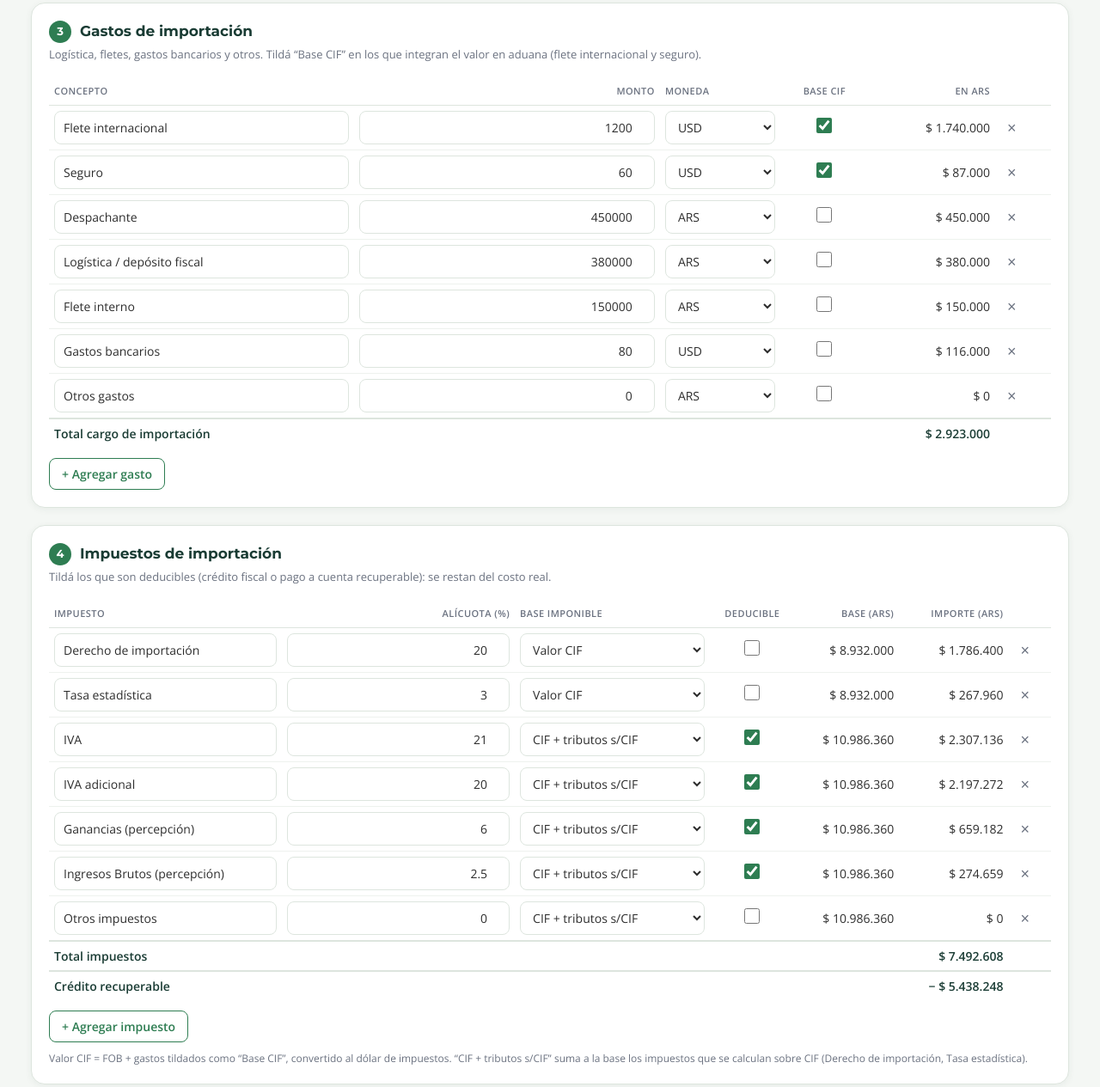
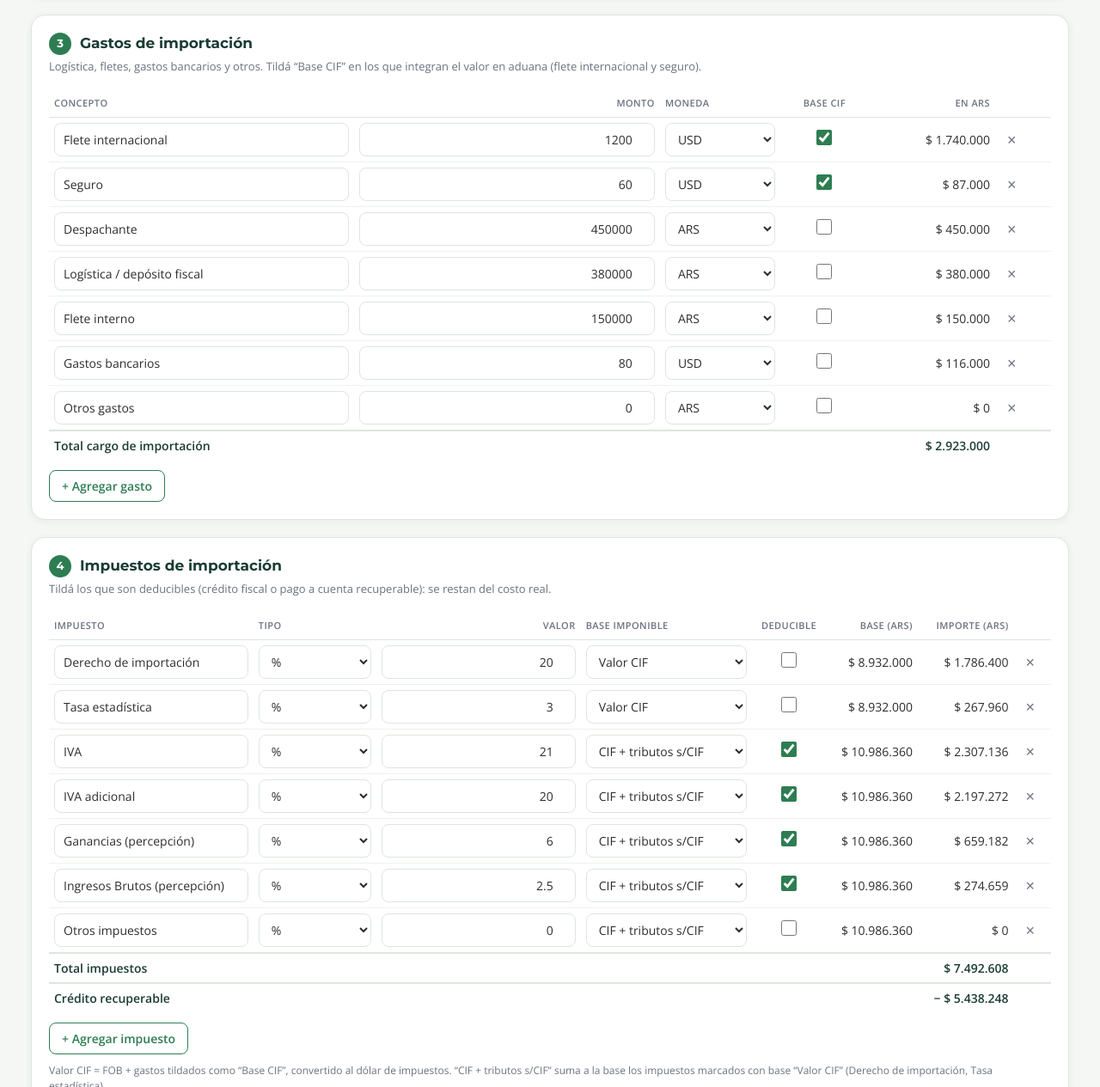
Before and after one commit to arielnardon86/highduo, a plain HTML site: page calculadora/index.html in a window 1280 px wide. Shown: the part 755-2020 px from the top of the page at 86% size. Drawn offline with nearby package versions, Linux system fonts and the light colour scheme.

Commit message:
Calculator: fixed-amount taxes and recoverable IVA on Mercado Libre fees
Co-Authored-By: Claude Opus 5.5 <noreply@anthropic.com>
Claude-Session: https://claude.ai/code/session_01BBZe33XGUC897xNpMabbq3

```diff
--- a/calculadora/index.html
+++ b/calculadora/index.html
@@ -114,6 +114,7 @@
         <select data-p="reposicion"><option value="1">Reposición (ajustado al dólar de venta)</option><option value="0">Histórico (dólar de compra)</option></select>
         <small>Reposición = costo × dólar venta / dólar compra</small></label>
       <label class="f">IVA en la venta (%)<input type="number" step="0.1" data-p="ivaVenta" /><small>21 / 10,5 · 0 si sos monotributista</small></label>
+      <label class="f">IVA incluido en cargos de ML (%)<input type="number" step="0.1" data-p="ivaML" /><small>Comisión, envío y cargo fijo · se recupera como crédito</small></label>
       <label class="f">Imp. débitos y créditos (%)<input type="number" step="0.01" data-p="idc" /><small>Sobre lo acreditado · deducible de Ganancias</small></label>
       <label class="f">Impuesto a las Ganancias (%)<input type="number" step="0.1" data-p="gan" /><small>Sobre la ganancia neta</small></label>
     </div>
@@ -153,16 +154,16 @@
     <p class="sub">Tildá los que son deducibles (crédito fiscal o pago a cuenta recuperable): se restan del costo real.</p>
     <div class="tbl-wrap">
       <table>
-        <thead><tr><th>Impuesto</th><th class="num">Alícuota (%)</th><th>Base imponible</th><th class="c">Deducible</th><th class="num">Base (ARS)</th><th class="num">Importe (ARS)</th><th></th></tr></thead>
+        <thead><tr><th>Impuesto</th><th>Tipo</th><th class="num">Valor</th><th>Base imponible</th><th class="c">Deducible</th><th class="num">Base (ARS)</th><th class="num">Importe (ARS)</th><th></th></tr></thead>
         <tbody id="tbImpuestos"></tbody>
         <tfoot>
-          <tr><td>Total impuestos</td><td></td><td></td><td></td><td></td><td class="num" id="ftImp"></td><td></td></tr>
-          <tr><td>Crédito recuperable</td><td></td><td></td><td></td><td></td><td class="num" id="ftCred"></td><td></td></tr>
+          <tr><td>Total impuestos</td><td></td><td></td><td></td><td></td><td></td><td class="num" id="ftImp"></td><td></td></tr>
+          <tr><td>Crédito recuperable</td><td></td><td></td><td></td><td></td><td></td><td class="num" id="ftCred"></td><td></td></tr>
         </tfoot>
       </table>
     </div>
     <div class="actions"><button class="btn" data-add="impuestos">+ Agregar impuesto</button></div>
-    <p class="note">Valor CIF = FOB + gastos tildados como “Base CIF”, convertido al dólar de impuestos. “CIF + tributos s/CIF” suma a la base los impuestos que se calculan sobre CIF (Derecho de importación, Tasa estadística).</p>
+    <p class="note">Valor CIF = FOB + gastos tildados como “Base CIF”, convertido al dólar de impuestos. “CIF + tributos s/CIF” suma a la base los impuestos marcados con base “Valor CIF” (Derecho de importación, Tasa estadística).<br>Si no sos importador directo y te facturan un monto, elegí “Monto $” o “Monto US$” (los US$ se pasan a pesos con el dólar de compra). En esos casos la base solo indica si el importe suma a la base del IVA: dejá “Valor CIF” en Derecho de importación y Tasa estadística.</p>
   </section>
 
   <!-- 5. RESULTADO DEL LOTE -->
@@ -219,7 +220,7 @@
       <table>
         <thead><tr>
           <th>Producto</th><th class="num">Costo</th><th class="num">Precio de venta</th><th class="num">Precio USD</th><th>Modalidad</th>
-          <th class="num">Comisión ML</th><th class="num">Cargo / Envío</th><th class="num">IVA débito</th><th class="num">Imp. déb/créd</th>
+          <th class="num">Comisión ML</th><th class="num">Cargo / Envío</th><th class="num">Crédito IVA ML</th><th class="num">IVA débito</th><th class="num">Imp. déb/créd</th>
           <th class="num">Ganancias</th><th class="num">Ganancia neta</th><th class="num">Margen s/costo</th><th class="num">Margen s/precio</th>
         </tr></thead>
         <tbody id="tbPrecios"></tbody>
@@ -246,13 +247,14 @@
         <li><b>FOB</b> = Σ (FOB unit × cantidad) × dólar de compra.</li>
         <li><b>Cargo de importación</b> = suma de gastos (los cargados en USD se convierten al dólar de compra).</li>
         <li><b>Valor CIF</b> = (FOB USD + gastos tildados “Base CIF” en USD) × dólar de impuestos.</li>
-        <li><b>Impuestos</b> = Σ alícuota × base. Base “CIF + tributos s/CIF” = CIF + impuestos con base CIF.</li>
+        <li><b>Impuestos</b> = Σ alícuota × base, o el monto facturado si elegiste “Monto”. Base “CIF + tributos s/CIF” = CIF + impuestos con base CIF.</li>
         <li><b>Crédito recuperable</b> = suma de los impuestos tildados como deducibles.</li>
         <li><b>Costo real del lote</b> = FOB + cargo de importación + impuestos − crédito recuperable.</li>
         <li><b>Coeficiente de importación</b> = costo real del lote ÷ FOB. Costo real unit = FOB unit (ARS) × coeficiente.</li>
         <li><b>Venta</b>: precio neto = precio ÷ (1 + IVA). Comisión ML = % × precio. Debajo del umbral se descuenta el cargo por unidad del tramo; desde el umbral, el envío según peso.</li>
+        <li><b>IVA de Mercado Libre</b>: comisión, cargo fijo y envío se cargan con IVA incluido; ese IVA (importe ÷ (1 + IVA) × IVA) es crédito fiscal y se descuenta del costo.</li>
         <li><b>Imp. débitos y créditos</b> = % × monto acreditado (precio − comisión − cargo/envío). Es gasto deducible de Ganancias.</li>
-        <li><b>Ganancia antes de impuesto</b> = precio neto − costo − comisión − cargo/envío − imp. déb/créd. <b>Ganancias</b> = % × esa ganancia.</li>
+        <li><b>Ganancia antes de impuesto</b> = precio neto − costo − (comisión + cargo/envío sin IVA) − imp. déb/créd. <b>Ganancias</b> = % × esa ganancia.</li>
         <li><b>Ganancia neta</b> = ganancia antes de impuesto − Ganancias. El precio sugerido es el menor precio cuya ganancia neta alcanza la rentabilidad deseada.</li>
       </ul>
     </details>
@@ -263,7 +265,7 @@
 (() => {
   const KEY = 'highduo-calc-importacion-v1';
   const DEFAULTS = {
-    params: { rent: 30, rentMode: 'costo', tcCompra: 1450, tcImp: 1450, tcVenta: 1450, reposicion: '1', ivaVenta: 21, idc: 0.6, gan: 35 },
+    params: { rent: 30, rentMode: 'costo', tcCompra: 1450, tcImp: 1450, tcVenta: 1450, reposicion: '1', ivaVenta: 21, ivaML: 21, idc: 0.6, gan: 35 },
     productos: [
       { nombre: 'Producto A', fob: 2.5, cant: 1000, peso: 0.4 },
       { nombre: 'Producto B', fob: 4.8, cant: 500, peso: 1.2 },
@@ -278,13 +280,13 @@
       { nombre: 'Otros gastos', monto: 0, moneda: 'ARS', cif: false },
     ],
     impuestos: [
-      { nombre: 'Derecho de importación', pct: 20, base: 'cif', deducible: false },
-      { nombre: 'Tasa estadística', pct: 3, base: 'cif', deducible: false },
-      { nombre: 'IVA', pct: 21, base: 'cifdi', deducible: true },
-      { nombre: 'IVA adicional', pct: 20, base: 'cifdi', deducible: true },
-      { nombre: 'Ganancias (percepción)', pct: 6, base: 'cifdi', deducible: true },
-      { nombre: 'Ingresos Brutos (percepción)', pct: 2.5, base: 'cifdi', deducible: true },
-      { nombre: 'Otros impuestos', pct: 0, base: 'cifdi', deducible: false },
+      { nombre: 'Derecho de importación', modo: 'pct', monto: 0, pct: 20, base: 'cif', deducible: false },
+      { nombre: 'Tasa estadística', modo: 'pct', monto: 0, pct: 3, base: 'cif', deducible: false },
+      { nombre: 'IVA', modo: 'pct', monto: 0, pct: 21, base: 'cifdi', deducible: true },
+      { nombre: 'IVA adicional', modo: 'pct', monto: 0, pct: 20, base: 'cifdi', deducible: true },
+      { nombre: 'Ganancias (percepción)', modo: 'pct', monto: 0, pct: 6, base: 'cifdi', deducible: true },
+      { nombre: 'Ingresos Brutos (percepción)', modo: 'pct', monto: 0, pct: 2.5, base: 'cifdi', deducible: true },
+      { nombre: 'Otros impuestos', modo: 'pct', monto: 0, pct: 0, base: 'cifdi', deducible: false },
     ],
     ml: {
       comision: 14.5, umbral: 33000,
@@ -302,6 +304,8 @@
   const clone = o => JSON.parse(JSON.stringify(o));
   let S;
   try { S = JSON.parse(localStorage.getItem(KEY)) || clone(DEFAULTS); } catch { S = clone(DEFAULTS); }
+  if (S.params.ivaML === undefined) S.params.ivaML = 21;
+  S.impuestos.forEach(t => { if (!t.modo) t.modo = 'pct'; if (t.monto === undefined) t.monto = 0; });
   const save = () => { try { localStorage.setItem(KEY, JSON.stringify(S)); } catch {} };
 
   const $ = s => document.querySelector(s);
@@ -336,7 +340,11 @@
 
     $('#tbImpuestos').innerHTML = S.impuestos.map((t, i) => `<tr>
       <td><input class="w-name" data-l="impuestos" data-i="${i}" data-k="nombre" value="${esc(t.nombre)}" /></td>
-      <td><input class="w-num" type="number" step="0.01" data-l="impuestos" data-i="${i}" data-k="pct" value="${t.pct}" /></td>
+      <td><select data-l="impuestos" data-i="${i}" data-k="modo">
+        <option value="pct" ${t.modo === 'pct' ? 'selected' : ''}>%</option>
+        <option value="ars" ${t.modo === 'ars' ? 'selected' : ''}>Monto $</option>
+        <option value="usd" ${t.modo === 'usd' ? 'selected' : ''}>Monto US$</option></select></td>
+      <td><input class="w-num" type="number" step="0.01" data-l="impuestos" data-i="${i}" data-k="${t.modo === 'pct' ? 'pct' : 'monto'}" value="${t.modo === 'pct' ? t.pct : t.monto}" placeholder="${t.modo === 'pct' ? 'Alícuota %' : 'Importe'}" /></td>
       <td><select data-l="impuestos" data-i="${i}" data-k="base">
         <option value="cif" ${t.base === 'cif' ? 'selected' : ''}>Valor CIF</option>
         <option value="cifdi" ${t.base === 'cifdi' ? 'selected' : ''}>CIF + tributos s/CIF</option></select></td>
@@ -373,9 +381,10 @@
     });
     const cargo = gastosARS.reduce((a, b) => a + b, 0);
     const cif = (fobUSD + cifExtraUSD) * tcI;
-    const sobreCif = S.impuestos.filter(t => t.base === 'cif').reduce((a, t) => a + cif * n(t.pct) / 100, 0);
+    const fijo = t => t.modo === 'ars' ? n(t.monto) : t.modo === 'usd' ? n(t.monto) * tcC : null;
+    const sobreCif = S.impuestos.filter(t => t.base === 'cif').reduce((a, t) => a + (fijo(t) ?? cif * n(t.pct) / 100), 0);
     const baseDi = cif + sobreCif;
-    const imps = S.impuestos.map(t => { const base = t.base === 'cif' ? cif : baseDi; return { base, imp: base * n(t.pct) / 100 }; });
+    const imps = S.impuestos.map(t => { const base = t.base === 'cif' ? cif : baseDi, m = fijo(t); return m === null ? { base, imp: base * n(t.pct) / 100 } : { base: NaN, imp: m }; });
     const impuestos = imps.reduce((a, t) => a + t.imp, 0);
     const credito = imps.reduce((a, t, i) => a + (S.impuestos[i].deducible ? t.imp : 0), 0);
     const costo = fobARS + cargo + impuestos - credito;
@@ -396,7 +405,7 @@
   }
   // Desglose para un precio dado
   function desglose(precio, costo, peso) {
-    const P = S.params, iva = n(P.ivaVenta) / 100, c = n(S.ml.comision) / 100, t = n(P.idc) / 100, g = n(P.gan) / 100;
+    const P = S.params, iva = n(P.ivaVenta) / 100, m = n(P.ivaML) / 100, c = n(S.ml.comision) / 100, t = n(P.idc) / 100, g = n(P.gan) / 100;
     const umbral = n(S.ml.umbral);
     const gratis = umbral > 0 && precio >= umbral;
     const env = envioPorPeso(peso);
@@ -407,17 +416,20 @@
     const comision = precio * c;
     const acreditado = precio - comision - fijo - envio;
     const idc = acreditado * t;
-    const gai = neto - costo - comision - fijo - envio - idc;
+    const cargosML = comision + fijo + envio;
+    const ivaML = cargosML - cargosML / (1 + m);
+    const gai = neto - costo - (cargosML - ivaML) - idc;
     const ganancias = gai > 0 ? gai * g : 0;
     const neta = gai - ganancias;
-    return { precio, neto, ivaDeb, comision, fijo, envio, acreditado, idc, gai, ganancias, neta, gratis, excede: gratis && env.excede,
+    return { precio, neto, ivaDeb, ivaML, comision, fijo, envio, acreditado, idc, gai, ganancias, neta, gratis, excede: gratis && env.excede,
       mCosto: costo ? neta / costo * 100 : NaN, mPrecio: precio ? neta / precio * 100 : NaN };
   }
   // Menor precio que alcanza la rentabilidad deseada (solución exacta por tramos)
   function precioObjetivo(costo, peso) {
-    const P = S.params, iva = n(P.ivaVenta) / 100, c = n(S.ml.comision) / 100, t = n(P.idc) / 100, g = n(P.gan) / 100, r = n(P.rent) / 100;
+    const P = S.params, iva = n(P.ivaVenta) / 100, m = n(P.ivaML) / 100, c = n(S.ml.comision) / 100, t = n(P.idc) / 100, g = n(P.gan) / 100, r = n(P.rent) / 100;
     const umbral = n(S.ml.umbral);
-    const k = 1 / (1 + iva) - c - t * (1 - c);
+    const k = 1 / (1 + iva) - c / (1 + m) - t * (1 - c);
+    const fc = 1 / (1 + m) - t;
     // Regímenes: intervalos [lo, hi) con un costo fijo F por unidad
     const cortes = new Set([0]);
     S.ml.tramos.forEach(tr => { cortes.add(n(tr.desde)); cortes.add(n(tr.hasta)); });
@@ -428,9 +440,9 @@
     let best = Infinity;
     for (const { lo, hi, F } of regs) {
       let p;
-      // ganancia neta (si positiva) = (1-g)·(k·P − F·(1−t) − C)
-      if (P.rentMode === 'precio') { const d = (1 - g) * k - r; if (d <= 0) continue; p = (1 - g) * (F * (1 - t) + costo) / d; }
-      else { if (k <= 0) continue; p = (r * costo / (1 - g) + F * (1 - t) + costo) / k; }
+      // ganancia neta (si positiva) = (1-g)·(k·P − F·fc − C)
+      if (P.rentMode === 'precio') { const d = (1 - g) * k - r; if (d <= 0) continue; p = (1 - g) * (F * fc + costo) / d; }
+      else { if (k <= 0) continue; p = (r * costo / (1 - g) + F * fc + costo) / k; }
       if (p < lo) p = lo;
       if (p < hi && p < best) {
         // verificación (por si en el borde la ganancia no alcanza)
@@ -485,12 +497,12 @@
     $('#tbPrecios').innerHTML = rows.map(r => {
       const peso = n(r.p.peso);
       const precio = r.costoP > 0 ? precioObjetivo(r.costoP, peso) : NaN;
-      if (!isFinite(precio)) return `<tr><td>${esc(r.p.nombre)}</td><td class="num">${fARS2(r.costoP)}</td><td colspan="11"><span class="tag red">Sin solución: revisá rentabilidad, comisión e impuestos</span></td></tr>`;
+      if (!isFinite(precio)) return `<tr><td>${esc(r.p.nombre)}</td><td class="num">${fARS2(r.costoP)}</td><td colspan="12"><span class="tag red">Sin solución: revisá rentabilidad, comisión e impuestos</span></td></tr>`;
       const d = desglose(precio, r.costoP, peso);
       const mod = d.gratis ? `<span class="tag ${d.excede ? 'amber' : ''}">Envío gratis${d.excede ? ' · peso fuera de tabla' : ''}</span>` : `<span class="tag">Cargo por unidad</span>`;
       return `<tr><td>${esc(r.p.nombre)}</td><td class="num">${fARS2(r.costoP)}</td><td class="num price">${fARS2(precio)}</td>
         <td class="num">${tcV ? fUSD(precio / tcV) : '—'}</td><td>${mod}</td>
-        <td class="num">${fARS2(d.comision)}</td><td class="num">${fARS2(d.fijo + d.envio)}</td><td class="num">${fARS2(d.ivaDeb)}</td>
+        <td class="num">${fARS2(d.comision)}</td><td class="num">${fARS2(d.fijo + d.envio)}</td><td class="num">${fARS2(d.ivaML)}</td><td class="num">${fARS2(d.ivaDeb)}</td>
         <td class="num">${fARS2(d.idc)}</td><td class="num">${fARS2(d.ganancias)}</td><td class="num"><b>${fARS2(d.neta)}</b></td>
         <td class="num">${fPct(d.mCosto)}</td><td class="num">${fPct(d.mPrecio)}</td></tr>`;
     }).join('');
@@ -513,6 +525,7 @@
       line('− Costo real unitario', -r.costoP) +
       line(`− Comisión ML (${fPct(n(S.ml.comision))})`, -d.comision) +
       (d.gratis ? line('− Envío a tu cargo (por peso)' + (d.excede ? ' ⚠ peso fuera de tabla' : ''), -d.envio) : line('− Costo por unidad vendida', -d.fijo)) +
+      line(`+ Crédito IVA en cargos ML (${fPct(n(P.ivaML))} incluido)`, d.ivaML) +
       line(`− Imp. débitos y créditos (${fPct(n(P.idc))} s/ ${fARS(d.acreditado)} acreditado)`, -d.idc) +
       line('= Ganancia antes de Ganancias', d.gai, 'total') +
       line(`− Ganancias (${fPct(n(P.gan))})`, -d.ganancias) +
@@ -531,13 +544,13 @@
       item[ds.k] = el.type === 'checkbox' ? el.checked : (el.type === 'number' ? el.value : el.value);
       if (ds.l === 'productos' && ds.k === 'nombre') { const o = $('#simProd').options[+ds.i]; if (o) o.textContent = el.value; }
     } else if (el.id !== 'simPrecio') return;
-    save(); compute();
+    save(); if (ds.k === 'modo') renderInputs(); compute();
   });
   document.addEventListener('change', e => { if (e.target.matches('select, input[type=checkbox]')) e.target.dispatchEvent(new Event('input', { bubbles: true })); });
   document.addEventListener('click', e => {
     const b = e.target.closest('button'); if (!b) return;
     if (b.dataset.add) {
-      const nuevo = { productos: { nombre: '', fob: 0, cant: 0, peso: 0 }, gastos: { nombre: '', monto: 0, moneda: 'ARS', cif: false }, impuestos: { nombre: '', pct: 0, base: 'cifdi', deducible: false } }[b.dataset.add];
+      const nuevo = { productos: { nombre: '', fob: 0, cant: 0, peso: 0 }, gastos: { nombre: '', monto: 0, moneda: 'ARS', cif: false }, impuestos: { nombre: '', modo: 'pct', monto: 0, pct: 0, base: 'cifdi', deducible: false } }[b.dataset.add];
       S[b.dataset.add].push(nuevo); save(); renderInputs(); compute();
       const ins = document.querySelectorAll(`[data-l="${b.dataset.add}"][data-k="nombre"]`); ins[ins.length - 1]?.focus();
     } else if (b.dataset.del) {
```
